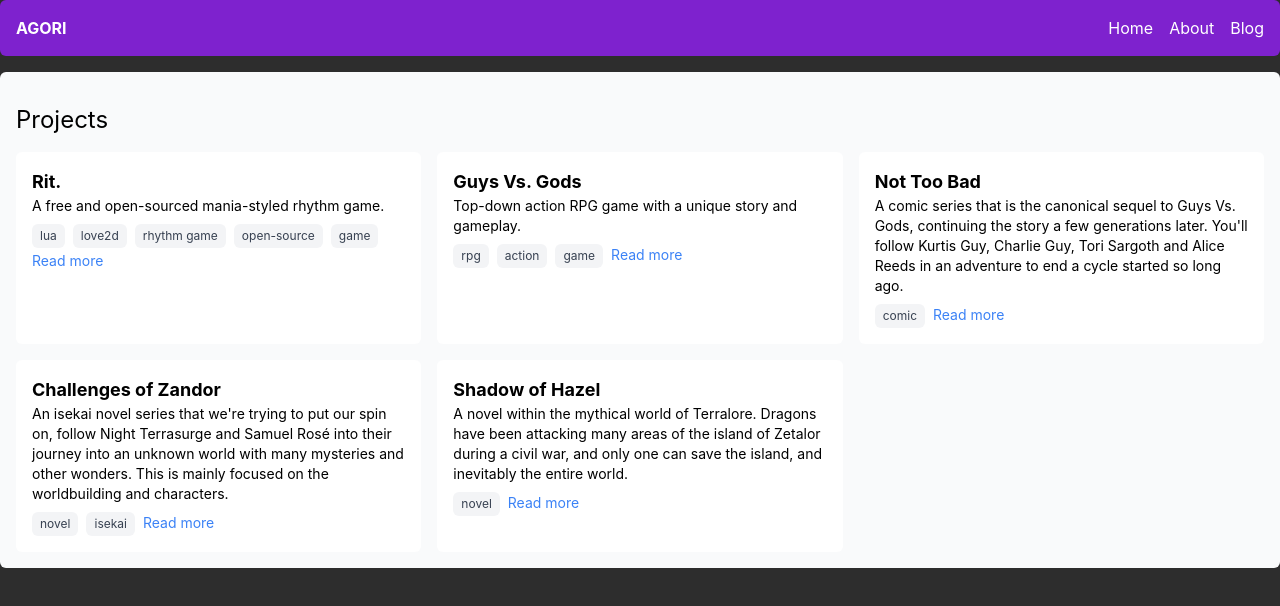
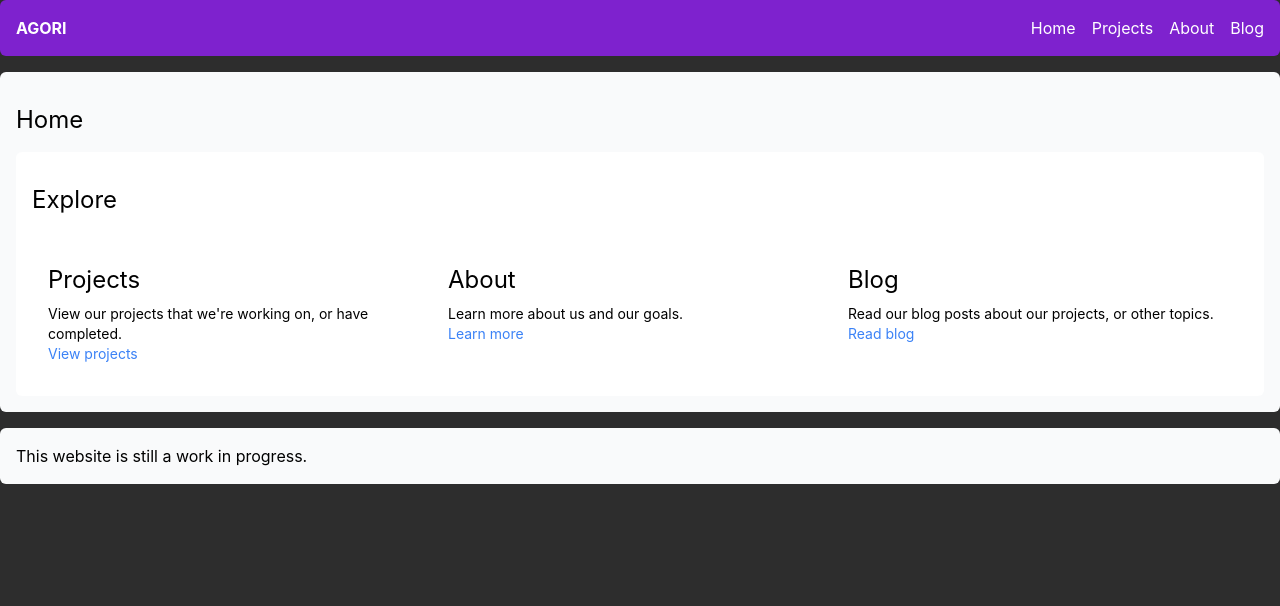
Before and after one commit to GuglioIsStupid/agori.dev, a React (Create React App) app: page / in a window 1280 px wide. Shown: the top 606 px of the page. Built offline with nearby package versions, Linux system fonts and the light colour scheme.

Commit message:
update some pages and components

```diff
--- a/package.json
+++ b/package.json
@@ -9,6 +9,7 @@
     "react": "^18.2.0",
     "react-dom": "^18.2.0",
     "react-helmet": "^6.1.0",
+    "react-helmet-async": "^2.0.4",
     "react-markdown": "^9.0.1",
     "react-router-dom": "^6.22.0",
     "react-scripts": "5.0.1",
--- a/src/App.js
+++ b/src/App.js
@@ -3,6 +3,7 @@ import { BrowserRouter as Router, Route, Routes } from "react-router-dom";
 
 // Pages
 import Home from './pages/Home';
+import Projects from "./pages/Projects";
 import About from './pages/About';
 import Blog from './pages/Blog';
 
@@ -16,12 +17,15 @@ function App() {
     <div>
       <Router>
       <Routes>
+        {/* Main Pages */}
         <Route path="/" element={<Home />} />
+        <Route path="/projects" element={<Projects />} />
         <Route path="/about" element={<About />} />
+        {/* Blog Pages */}
         <Route path="/blog" element={<Blog />} />
-
         <Route path="/blog/:id" element={<BlogPost />} />
 
+        {/* Error Pages */}
         <Route path="*" element={<Error404 />} />
       </Routes>
     </Router>
--- a/src/components/BlogItem.js
+++ b/src/components/BlogItem.js
@@ -5,8 +5,9 @@ export default function BlogItem({ post }) {
     return (
         <div className="bg-white p-4 rounded-md shadow-md">
             <p className="text-xl font-bold">{post.title}</p>
-            <p className="text-gray-500">{post.date}</p>
-            <p>{post.preview}</p>
+            <p className="text-gray-500 mt-2">{post.date}</p>
+
+            <p className="mt-4">{post.preview}</p>
         </div>
     )
 }
--- a/src/components/Header.js
+++ b/src/components/Header.js
@@ -14,6 +14,7 @@ const Header = () => {
                 </div>
                 <div className="flex space-x-4">
                     <Link to="/" className="hover:underline hover:scale-110 transform transition duration-250">Home</Link>
+                    <Link to="/projects" className="hover:underline hover:scale-110 transform transition duration-250">Projects</Link>
                     <Link to="/about" className="hover:underline hover:scale-110 transform transition duration-250">About</Link>
                     <Link to="/blog" className="hover:underline hover:scale-110 transform transition duration-250">Blog</Link>
                 </div>
--- a/src/pages/About.js
+++ b/src/pages/About.js
@@ -11,9 +11,7 @@ const About = () => {
                 <p className="text-2xl">About</p>
                 <br />
                 <p className="mt-4">AGORI is a website that showcases our projects and blog posts.</p>
-                <p className="mt-4">The website is open-sourced and available on GitHub.</p>
-                <p className="mt-4">Check out the homepage for our projects and blog posts.</p>
-                <Link to="/" className="text-sm text-blue-500 hover:underline">Go back to homepage</Link>
+                <p className="mt-4">The website is open-sourced and available on <a href="https://github.com/GuglioIsStupid/agori.dev" className="text-blue-500 hover:underline">GitHub</a>.</p>
             </div>
         </div>
 
--- a/src/pages/Home.js
+++ b/src/pages/Home.js
@@ -2,49 +2,6 @@ import React from 'react';
 import { Link } from 'react-router-dom';
 
 import Header from '../components/Header';
-
-const Projects = [
-    {
-        name: "Rit.",
-        description: "A free and open-sourced mania-styled rhythm game.",
-        link: "/projects/rit",
-        image: null,
-        screenshots: [],
-        tags: ["lua", "love2d", "rhythm game", "open-source", "game"]
-    },
-    {
-        name: "Guys Vs. Gods",
-        description: "Top-down action RPG game with a unique story and gameplay.",
-        link: "/projects/guys-vs-gods",
-        image: null,
-        screenshots: [],
-        tags: ["rpg", "action", "game"]
-    },
-    {
-        name: "Not Too Bad",
-        description: "A comic series that is the canonical sequel to Guys Vs. Gods, continuing the story a few generations later. You'll follow Kurtis Guy, Charlie Guy, Tori Sargoth and Alice Reeds in an adventure to end a cycle started so long ago.",
-        link: "/projects/not-too-bad",
-        image: null,
-        screenshots: [],
-        tags: ["comic"]
-    },
-    {
-        name: "Challenges of Zandor",
-        description: "An isekai novel series that we're trying to put our spin on, follow Night Terrasurge and Samuel Rosé into their journey into an unknown world with many mysteries and other wonders. This is mainly focused on the worldbuilding and characters.",
-        link: "/projects/challenges-of-zandor",
-        image: null,
-        screenshots: [],
-        tags: ["novel", "isekai"]
-    },
-    {
-        name: "Shadow of Hazel",
-        description: "A novel within the mythical world of Terralore. Dragons have been attacking many areas of the island of Zetalor during a civil war, and only one can save the island, and inevitably the entire world.",
-        link: "/projects/shadow-of-hazel",
-        image: null,
-        screenshots: [],
-        tags: ["novel"]
-    },
-]
 
 const Home = () => {
     return (
@@ -53,36 +10,45 @@ const Home = () => {
 
             <div className="bg-gray-50 p-4 rounded-md mt-4">
                 <div className="mt-4">
-                    <p className="text-2xl">Projects</p>
-                    <div className="grid grid-cols-1 md:grid-cols-2 lg:grid-cols-3 gap-4 mt-4">
-                        {Projects.map((project, index) => {
-                            return (
-                                <div key={index} className="bg-white p-4 rounded-md">
-                                    <p className="text-lg font-bold">{project.name}</p>
-                                    <p className="text-sm">{project.description}</p>
-                                    {project.tags.map((tag, index) => {
-                                        return (
-                                            <span key={index} className="bg-gray-100 text-gray-700 text-xs px-2 py-1 rounded-md mt-2 mr-2 inline-block">{tag}</span>
-                                        );
-                                    })}
-                                    {project.image && (
-                                        <img src={project.image} alt={project.name} className="w-full h-48 object-cover mt-2" />
-                                    )}
-                                    {project.screenshots.length > 0 && (
-                                        <div className="grid grid-cols-2 gap-4 mt-2">
-                                            {project.screenshots.map((screenshot, index) => {
-                                                return (
-                                                    <img key={index} src={screenshot} alt={project.name} className="w-full h-24 object-cover rounded-md" />
-                                                );
-                                            })}
+                    <p className="text-2xl">Home</p>
+                    <div className="mt-4">
+                        <div className="bg-white p-4 rounded-md">
+                           <div className="mt-4">
+                                <p className="text-2xl">Explore</p>
+
+                                <div className="mt-4 flex flex-col">
+                                    <div className="bg-white p-4 rounded-md grid grid-cols-1 md:grid-cols-2 lg:grid-cols-3 gap-4">
+                                        {/* <Link to="/projects" className="text-xl hover:text-blue-500 transition duration-300">Projects</Link>
+
+                                        <p className="text-sm mt-2">View our projects that we're working on, or have completed.</p> */}
+                                        <div className="mt-4 flex flex-col">
+                                            <p className="text-2xl">Projects</p>
+                                            <p className="text-sm mt-2">View our projects that we're working on, or have completed.</p>
+                                            <Link to="/projects" className="text-sm text-blue-500 hover:underline">View projects</Link>
                                         </div>
-                                    )}
-                                    <Link to={project.link} className="text-sm text-blue-500 hover:underline">Read more</Link>
+
+                                        <div className="mt-4 flex flex-col">
+                                            <p className="text-2xl">About</p>
+                                            <p className="text-sm mt-2">Learn more about us and our goals.</p>
+                                            <Link to="/about" className="text-sm text-blue-500 hover:underline">Learn more</Link>
+                                        </div>
+
+                                        <div className="mt-4 flex flex-col">
+                                            <p className="text-2xl">Blog</p>
+                                            <p className="text-sm mt-2">Read our blog posts about our projects, or other topics.</p>
+                                            <Link to="/blog" className="text-sm text-blue-500 hover:underline">Read blog</Link>
+                                        </div>
+                                    </div>
                                 </div>
-                            );
-                        })}
+                            </div>
+                        </div>
                     </div>
                 </div>
+            </div>
+
+            {/*Footer saying this page is still work in progress*/}
+            <div className="bg-gray-50 p-4 rounded-md mt-4">
+                <p>This website is still a work in progress.</p>
             </div>
         </div>
     );
--- /dev/null
+++ b/src/pages/Projects.js
@@ -0,0 +1,90 @@
+import React from 'react';
+import { Link } from 'react-router-dom';
+
+import Header from '../components/Header';
+
+const ProjectsList = [
+    {
+        name: "Rit.",
+        description: "A free and open-sourced mania-styled rhythm game.",
+        link: "/projects/rit",
+        image: null,
+        screenshots: [],
+        tags: ["lua", "love2d", "rhythm game", "open-source", "game"]
+    },
+    {
+        name: "Guys Vs. Gods",
+        description: "Top-down action RPG game with a unique story and gameplay.",
+        link: "/projects/guys-vs-gods",
+        image: null,
+        screenshots: [],
+        tags: ["rpg", "action", "game"]
+    },
+    {
+        name: "Not Too Bad",
+        description: "A comic series that is the canonical sequel to Guys Vs. Gods, continuing the story a few generations later. You'll follow Kurtis Guy, Charlie Guy, Tori Sargoth and Alice Reeds in an adventure to end a cycle started so long ago.",
+        link: "/projects/not-too-bad",
+        image: null,
+        screenshots: [],
+        tags: ["comic"]
+    },
+    {
+        name: "Challenges of Zandor",
+        description: "An isekai novel series that we're trying to put our spin on, follow Night Terrasurge and Samuel Rosé into their journey into an unknown world with many mysteries and other wonders. This is mainly focused on the worldbuilding and characters.",
+        link: "/projects/challenges-of-zandor",
+        image: null,
+        screenshots: [],
+        tags: ["novel", "isekai"]
+    },
+    {
+        name: "Shadow of Hazel",
+        description: "A novel within the mythical world of Terralore. Dragons have been attacking many areas of the island of Zetalor during a civil war, and only one can save the island, and inevitably the entire world.",
+        link: "/projects/shadow-of-hazel",
+        image: null,
+        screenshots: [],
+        tags: ["novel"]
+    },
+]
+
+const Projects = () => {
+    return (
+        <div className="container mx-auto">
+            <Header />
+
+            <div className="bg-gray-50 p-4 rounded-md mt-4">
+                <div className="mt-4">
+                    <p className="text-2xl">Projects</p>
+                    <div className="grid grid-cols-1 md:grid-cols-2 lg:grid-cols-3 gap-4 mt-4">
+                        {ProjectsList.map((project, index) => {
+                            return (
+                                <div key={index} className="bg-white p-4 rounded-md">
+                                    <p className="text-lg font-bold">{project.name}</p>
+                                    <p className="text-sm">{project.description}</p>
+                                    {project.tags.map((tag, index) => {
+                                        return (
+                                            <span key={index} className="bg-gray-100 text-gray-700 text-xs px-2 py-1 rounded-md mt-2 mr-2 inline-block">{tag}</span>
+                                        );
+                                    })}
+                                    {project.image && (
+                                        <img src={project.image} alt={project.name} className="w-full h-48 object-cover mt-2" />
+                                    )}
+                                    {project.screenshots.length > 0 && (
+                                        <div className="grid grid-cols-2 gap-4 mt-2">
+                                            {project.screenshots.map((screenshot, index) => {
+                                                return (
+                                                    <img key={index} src={screenshot} alt={project.name} className="w-full h-24 object-cover rounded-md" />
+                                                );
+                                            })}
+                                        </div>
+                                    )}
+                                    <Link to={project.link} className="text-sm text-blue-500 hover:underline">Read more</Link>
+                                </div>
+                            );
+                        })}
+                    </div>
+                </div>
+            </div>
+        </div>
+    );
+}
+export default Projects;
```
Also changed, not shown: src/pages/BlogPost.js (+15 -9 lines), 1 other file (tests, documents, lock files or other folders).
